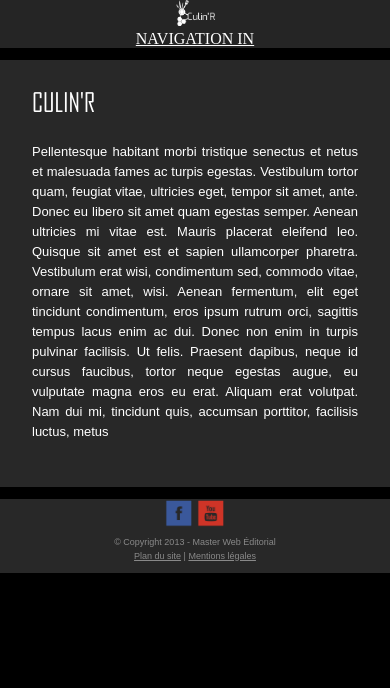
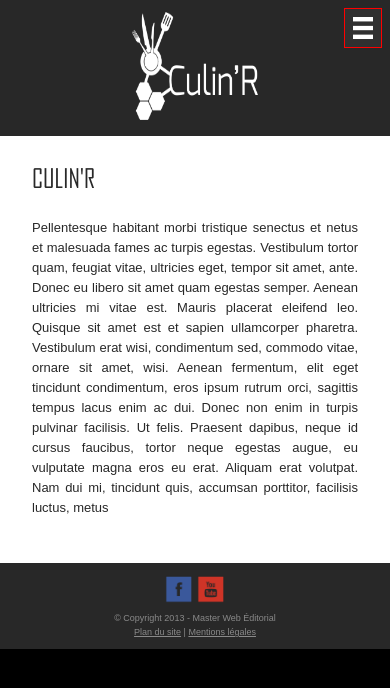
Before and after one commit to HackLo/projet-ter, a PHP site: page /index.php?page=lire in a window 390 px wide. Shown: the top 688 px of the page. Run offline with PHP 8.4, Linux system fonts and the light colour scheme.

Commit message:
Responsive JS

```diff
--- a/global.css
+++ b/global.css
@@ -62,21 +62,51 @@ header #divLogo img {
 /* ------------------------------ MENU ------------------------------------- */
 #blocNavigationPourMobileIn, #blocNavigationPourMobileOut {
 	display: none;
+	margin : 8px;
+	position: absolute;
+	top: 0px;
+	right: 0px;
 }
-nav {
- 	color: white;
+
+.boutonExpand {
+
+	text-align: left;
+}
+
+.boutonExpand div {
+	background-color: #303030;
+	border: 1px red solid;
+	height: 22px;
+	line-height:22px;
+	padding: 8px;
+	width: 20px;
+}
+
+.boutonExpand img {
+	height: 22px;
+	width: 20px;
+}
+
+#divNavContent {
+	color: white;
  	font-family: "agency_fb", arial ;
 	font-size: 18px;
 	text-transform:uppercase;
-	margin: 0;
+}
+#divNavContent a {
+	color: white;
+ 	text-decoration: none;
+ 	width: 100%;
+}
+
+nav {
+ 	margin: 0;
 	padding: 0;
 	z-index: 200;
 }
 
 nav a {
- 	color: white;
- 	text-decoration: none;
- 	width: 100%;
+
 }
 
 nav ul {
@@ -266,21 +296,28 @@ footer {
 	/* --------------------------- HEADER MOBILE ---------------------------------- */
 	header {
 		border: 0px red solid;
-		margin-bottom: 12px;
 		padding-right: 0px;
 		position: relative;
 		width: 100%;
 	}
+
+	header > div {
+		background-color: rgba(40, 40, 40, 1);
+		height: 100%;
+	}
+
 	header #divLogo {
 		display: block;
 		margin: 0;
-		padding: 0;
+		padding: 0px;
+		padding-top: 12px;
+		padding-bottom: 12px;
 	}
 	header #divLogo img {
-		height: 10%;
+		height: 6em;
 		margin: 0;
 		padding: 0;
-		width: 10%;
+		width: 7em;
 	}
 
 	/* -------------------- BARRE D'AFFICHAGE DU MENU -------------------------- */
@@ -316,7 +353,8 @@ footer {
 
 	/* ---------------------------------- CONTENT --------------------------- */
 	#wrapper {
-		background-color: rgba(40, 40, 40, 1);
+		background-color: white;
+		color: #282828;
 		padding: 32px;
 		position: relative;
 	}
@@ -325,7 +363,7 @@ footer {
 	footer {
 		background-color: rgba(40, 40, 40, 1);
 		border: 0px red solid;
-		margin-top: 12px;
+		padding-top: 12px;
 		position: relative;
 		text-align: center;
 	}
--- a/header.php
+++ b/header.php
@@ -1,14 +1,18 @@
 <header>
-	<div>
+	<div id="divNavContent">
 		<!-- PARTIE LOGO -->
 		<div id="divLogo"><a href="index.php"><img src="graphics/logo2.png" alt="Culin'R" /></a></div>
 		<!-- MENU DE NAVIGATION -->
-		<div id="blocNavigationPourMobileIn" onclick="expandNav();"><a href="#">NAVIGATION IN</a></div>
-		<div id="blocNavigationPourMobileOut" onclick="unexpandNav();"><a href="#">NAVIGATION OUT</a></div>
+		<div class="boutonExpand" id="blocNavigationPourMobileIn" onclick="expandNav();">
+			<div><img src="graphics/iconav.png" alt="Icone menu" /></div>
+		</div>
+		<div class="boutonExpand" id="blocNavigationPourMobileOut" onclick="unexpandNav();">
+			<div><img src="graphics/iconav.png" alt="Icone menu" /></div>
+		</div>
 		<nav>
 			<ul id="mainmenu">
 	        	<li><a href="index.php?page=lire">Lire la nouvelle</a></li>
-				<li onclick="expand('smHIS');"><a href="#">L'histoire</a>
+				<li onclick="expand('smHIS');" onmouseout="if(window.outerWidth > 840) {hideSM()};" onmouseover="expand('smHIS');"><a href="#">L'histoire</a>
 					<ul class="sousmenu" id="smHIS">
 						<li><a href="index.php?page=synopsis">Synopsis</a></li>
 	                    <li><a href="index.php?page=univers">L'univers</a></li>
@@ -18,7 +22,7 @@
 				</li>
 				<li><a href="index.php?page=et-apres">Et après</a></li>
 				<li><a href="index.php?page=auteurs">Les auteurs</a></li>
-	            <li onclick="expand('smBON');"><a href="#">Bonus</a>
+	            <li onclick="expand('smBON');" onmouseout="if(window.outerWidth > 840) {hideSM()};" onmouseover="expand('smBON');"><a href="#">Bonus</a>
 					<ul class="sousmenu" id="smBON">
 						<li><a href="index.php?page=inspirations">Inspirations</a></li>
 	                    <li><a href="index.php?page=recettes">Recettes du futur</a></li>
--- a/index.php
+++ b/index.php
@@ -23,7 +23,7 @@
 		<!-- AJOUT DU JAVASCRIPT VIA LES FICHIERS CI-DESSOUS -->
 		<?php include_once("scripts/scripts.php"); ?>
 	</head>
-	<body>
+	<body onresize="reorganiser()">
 		<!-- INCLUSION DU HEADER -->
 		<?php include_once("header.php"); ?>
 
--- a/scripts/scripts.php
+++ b/scripts/scripts.php
@@ -15,13 +15,15 @@
 	 *  nomSM représente l'ID du block à afficher
 	 */
 	function expand(nomSM) {
-		alert("function expand");
+		//alert("function expand");
 		hideSM();
 
-		// On récupère l'élément via son ID
-		sousliste = document.getElementById(nomSM);
-		// On change sa propriété display: none en display:block
-		sousliste.style.display = "block";
+		//if(window.outerWidth < 840) {
+			// On récupère l'élément via son ID
+			sousliste = document.getElementById(nomSM);
+			// On change sa propriété display: none en display:block
+			sousliste.style.display = "block";
+		//}
 	};
 
 	function expandNav() {
@@ -43,9 +45,28 @@
 		blockOut.style.display = "none";
 	};
 
-	$(window).resize(function() {
-  		//resize just happened, pixels changed
-  		alert("changement");
-	});
+	function reorganiser()
+	{
+		/*var w=window.outerWidth;
+		var h=window.outerHeight;
+		var txt="Window size: width=" + w + ", height=" + h;
+		document.getElementById("demo").innerHTML=txt;*/
+		if(window.outerWidth > 840) {
+			var mainmenu = document.getElementsByTagName("nav");
+			var blockIn = document.getElementById("blocNavigationPourMobileIn");
+			var blockOut = document.getElementById("blocNavigationPourMobileOut");
+
+			mainmenu[0].style.display = "block";
+			blockIn.style.display = "none";
+			blockOut.style.display = "none";
+		}
+		else {
+			var blockIn = document.getElementById("blocNavigationPourMobileIn");
+			var blockOut = document.getElementById("blocNavigationPourMobileOut");
+
+			blockIn.style.display = "block";
+			blockOut.style.display = "none";
+		}
+	}
 
 </script>
```
Also changed, not shown: graphics/iconav.png (added).
